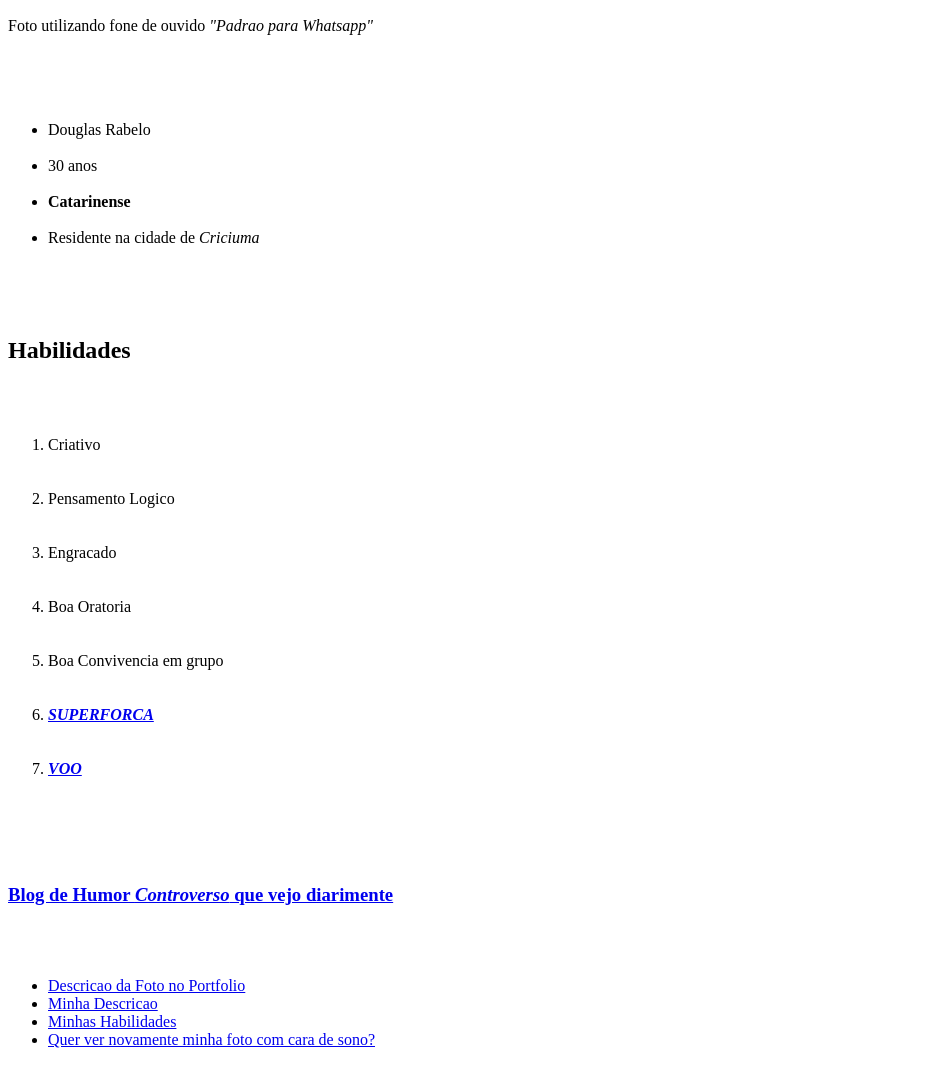
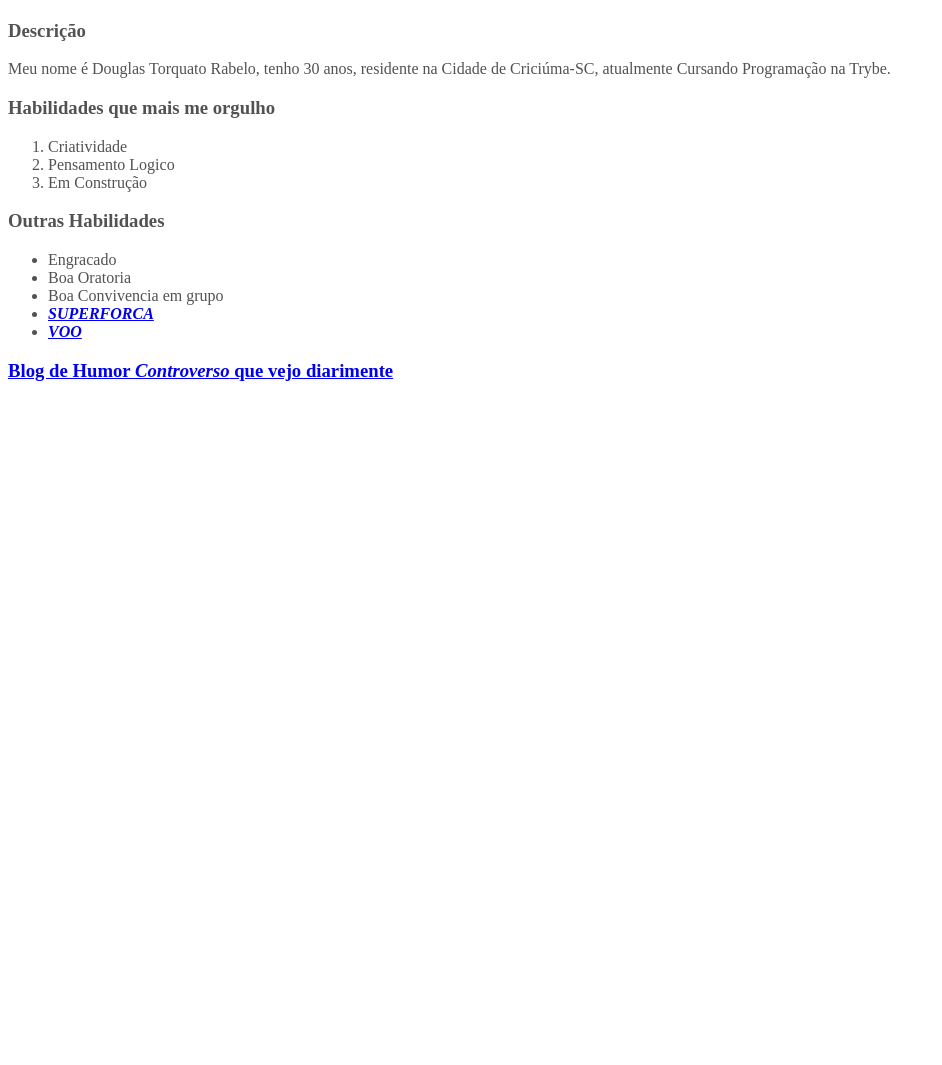
Before and after one commit to Dodairon/dodairon.github.io, a plain HTML site: page index.html in a window 1280 px wide. Shown: the part 233-1298 px from the top of the page, without its empty margins (0-942 px from the left). After the commit the page ends 800 px from the top, so only its background shows below. Drawn offline with Linux system fonts and the light colour scheme.

Commit message:
modificacoes index

```diff
--- a/index.html
+++ b/index.html
@@ -3,38 +3,46 @@
   <head>
     <meta charset="UTF-8">
     <title><Datag>First Portfolio</Datag></title>
+    <style>
+
+      body{
+        /background-color:#D2D0BA;/
+        font-family: Epilogue,Verdana,sans-serif;
+        color: #525252;
+      }
+      h1{
+        color: #7B9E87;
+        font-weight: 300;
+      }
+
+
+
+
+    </style>
   </head>
   <body>
     <h1>Douglas Torquato Rabelo</h1>
     <img id="foto" src="foto.jpeg" width="150px">
-    <p id="dfoto">Foto utilizando fone de ouvido <em>"Padrao para Whatsapp"</em></p><br><br><br>
+    <h3 id="dfoto">Descrição</h3>
+    <p>Meu nome é Douglas Torquato Rabelo, tenho 30 anos, residente na Cidade de Criciúma-SC, atualmente Cursando Programação na Trybe.</p>
+    <h3 id="habilidades">Habilidades que mais me orgulho</h3>
+    <ol>
+        <li> Criatividade</li>
+        <li>Pensamento Logico</li>
+        <li>Em Construção</li>
+      </ol>
+      <h3 id="habilidades">Outras Habilidades</h3>
+      <ul>
+        <li>Engracado</li>
+        <li>Boa Oratoria</li>
+        <li>Boa Convivencia em grupo</li>
+        <li><a href="https://www.havan.com.br/media/catalog/product/cache/73a52df140c4d19dbec2b6c485ea6a50/b/o/boneco-marvel-hulk-olympus-hasbro_363175_1.jpg" target="_blank"><strong><em>SUPERFORCA</em></strong></a></li>
+        <li><a href="https://www.youtube.com/watch?v=8msXqcaK_WU&ab_channel=KilindoEsseCanal" target="_blank"><strong><em>VOO</em></strong></a></li>
+      </ul>
+
+    <h3><a href="https://www.ahnegao.com.br/" target="_blank">Blog de Humor <em>Controverso</em> que vejo diarimente</a></h3>
     <ul>
-        <li id="descricao">Douglas Rabelo</li><br>
-        <li>30 anos</li><br>
-        <li><strong>Catarinense</strong></li><br>
-        <li>Residente na cidade de <em>Criciuma</em></li><br>
-    </ul><br><br>
-    <h2 id="habilidades">Habilidades</h2><br><br>
-    <ol>
-        <li> Criativo</li><br><br>
-        <li>Pensamento Logico</li><br><br>
-        <li>Engracado</li><br><br>
-        <li>Boa Oratoria</li><br><br>
-        <li>Boa Convivencia em grupo</li><br><br>
-        <li><a href="https://www.havan.com.br/media/catalog/product/cache/73a52df140c4d19dbec2b6c485ea6a50/b/o/boneco-marvel-hulk-olympus-hasbro_363175_1.jpg" target="_blank"><strong><em>SUPERFORCA</em></strong></a></li><br><br>
-        <li><a href="https://www.youtube.com/watch?v=8msXqcaK_WU&ab_channel=KilindoEsseCanal" target="_blank"><strong><em>VOO</em></strong></a></li><br><br>
-    </ol>
-    <br>
-    <br>
-    <h3><a href="https://www.ahnegao.com.br/" target="_blank">Blog de Humor <em>Controverso</em> que vejo diarimente</a></h3>
-    <br>
-    <br>
-    <ul>
-        <li><a href="#dfoto">Descricao da Foto no Portfolio</a></li>
-        <li><a href="#descricao">Minha Descricao</a></li>
-        <li><a href="#habilidades">Minhas Habilidades</a></li>
-        <li><a href="#foto">Quer ver novamente minha foto com cara de sono?</a></li>
-    </ul>
+
 
 
 
```
